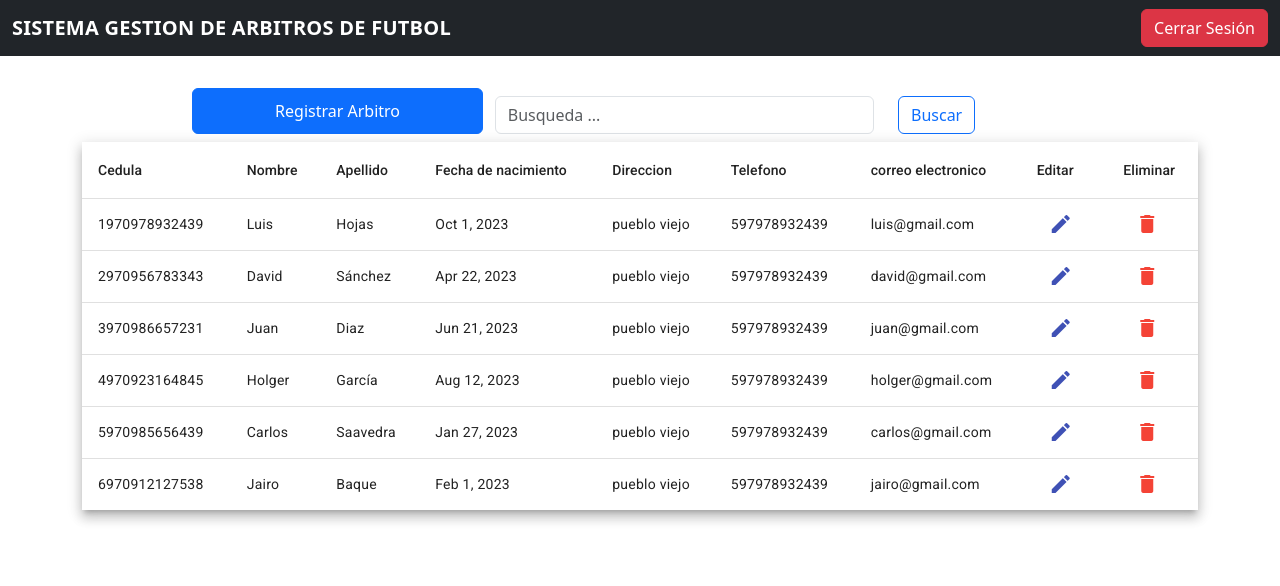
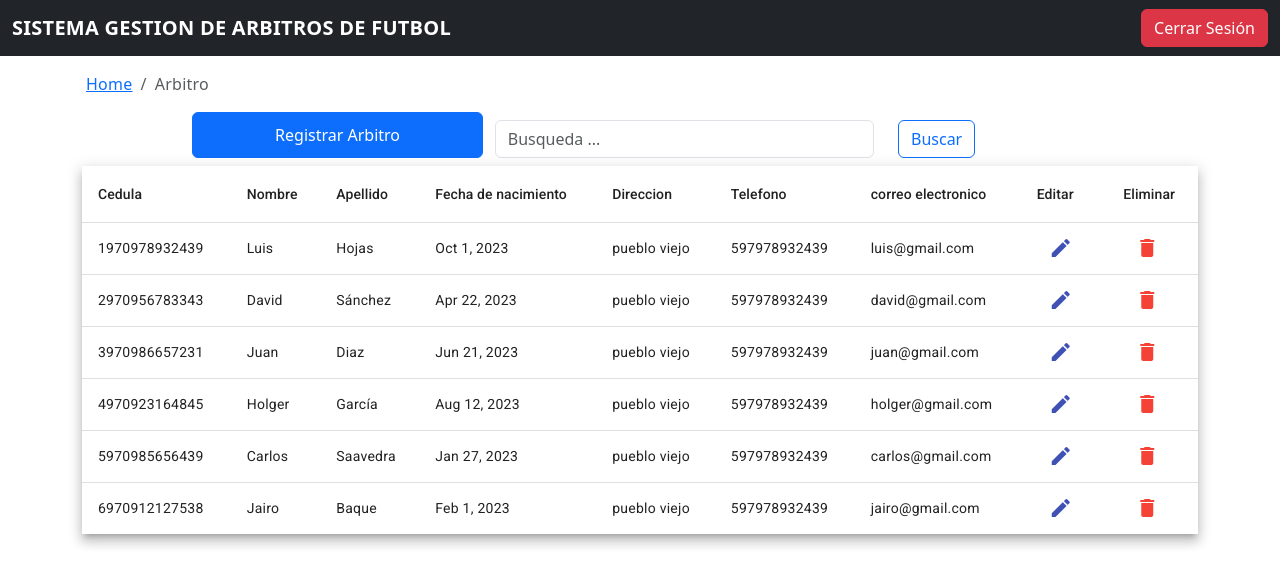
Before and after one commit to Frael4/front-project-ng-faf, an Angular app: page /home/arbitro in a window 1280 px wide. Shown: the top 586 px of the page. Built offline with nearby package versions, Linux system fonts and the light colour scheme.

Commit message:
added breadcrumb arbitro

```diff
--- a/src/app/components/menus/arbitro/arbitro.component.html
+++ b/src/app/components/menus/arbitro/arbitro.component.html
@@ -1,6 +1,11 @@
 <div class="container p-3">
     <div>
-        <h1></h1>
+        <nav aria-label="breadcrumb">
+            <ol class="breadcrumb">
+                <li class="breadcrumb-item"><a [routerLink]="['/home']">Home</a></li>
+                <li class="breadcrumb-item active" [routerLink]="['/home/arbitro']">Arbitro</li>
+            </ol>
+        </nav>
     </div>
     <div class="row justify-content-center">
 
```
